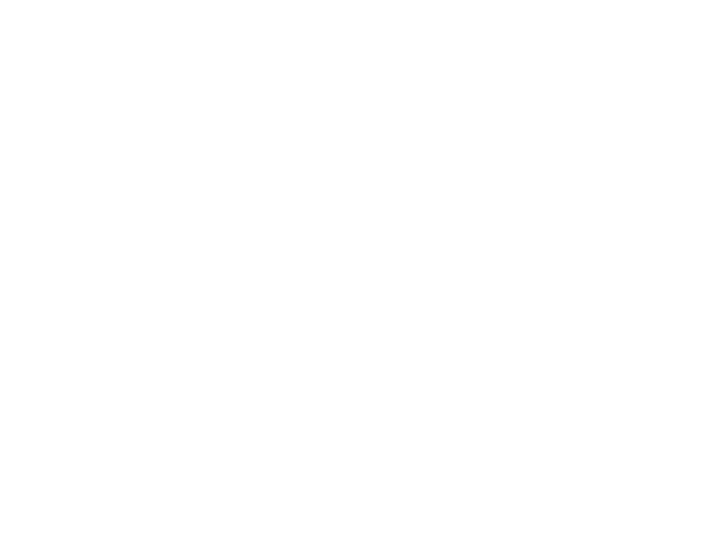
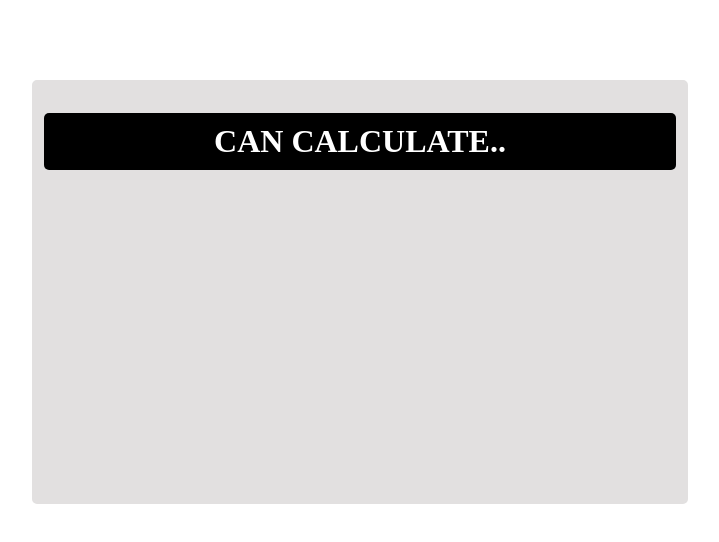
Before and after one commit to iRahulP/Calculator__JS, a plain HTML site: page index.html in a window 1280 px wide. Shown: the whole page, without its empty margins (280-999 px from the left). Drawn offline with Linux system fonts and the light colour scheme.

Commit message:
added linking and initial elements

```diff
--- a/css/style.css
+++ b/css/style.css
@@ -0,0 +1,32 @@
+:root {
+    --border-radius: 5px;
+    --border-width: 1px;
+    --light-grey: #e2e0e0;
+    --blue: #7f6cfc;
+    --orange: #ffc877;
+    --red: #c14444;
+}
+
+
+#calc {
+    width: 50%;
+    height: 80%;
+    min-width: 300px;
+    min-height: 400px;
+    background-color: var(--light-grey);
+    margin: auto;
+    margin-top: 80px;
+    border: 2px solid var(--light-grey);
+    border-radius: var(--border-radius);
+    padding: 10px;
+    border-radius: 5px;
+}
+
+#calc h1 {
+    background-color: black;
+    color: white;
+    text-transform: uppercase;
+    text-align: center;
+    padding: 10px;
+    border-radius: 5px;
+}
--- a/index.html
+++ b/index.html
@@ -5,8 +5,17 @@
     <meta http-equiv="X-UA-Compatible" content="IE=edge">
     <meta name="viewport" content="width=device-width, initial-scale=1.0">
     <title>Calculator</title>
+    <link rel="stylesheet" type="text/css" href="css/style.css">
 </head>
 <body>
+    <div id="calc">
+        <h1>Can Calculate..</h1>
+        <div id="display-container">
+            <p id="display"> </p>
+        </div>
 
+    </div>
+    <script type="text/javascript" src="js/script.js">
+    </script>
 </body>
 </html>
```
